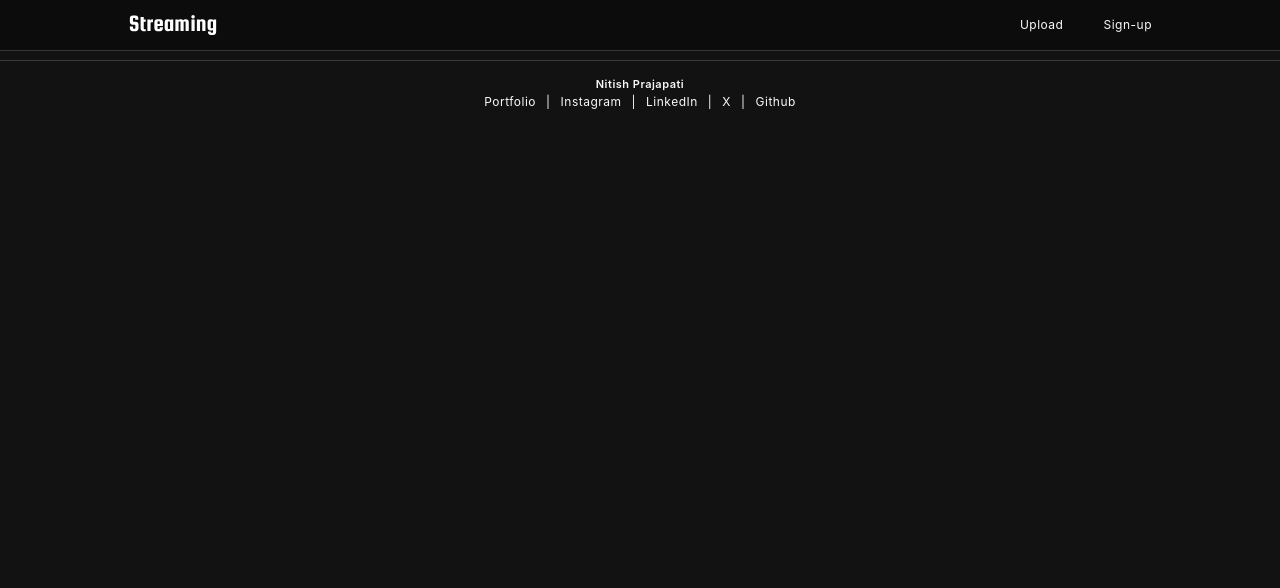
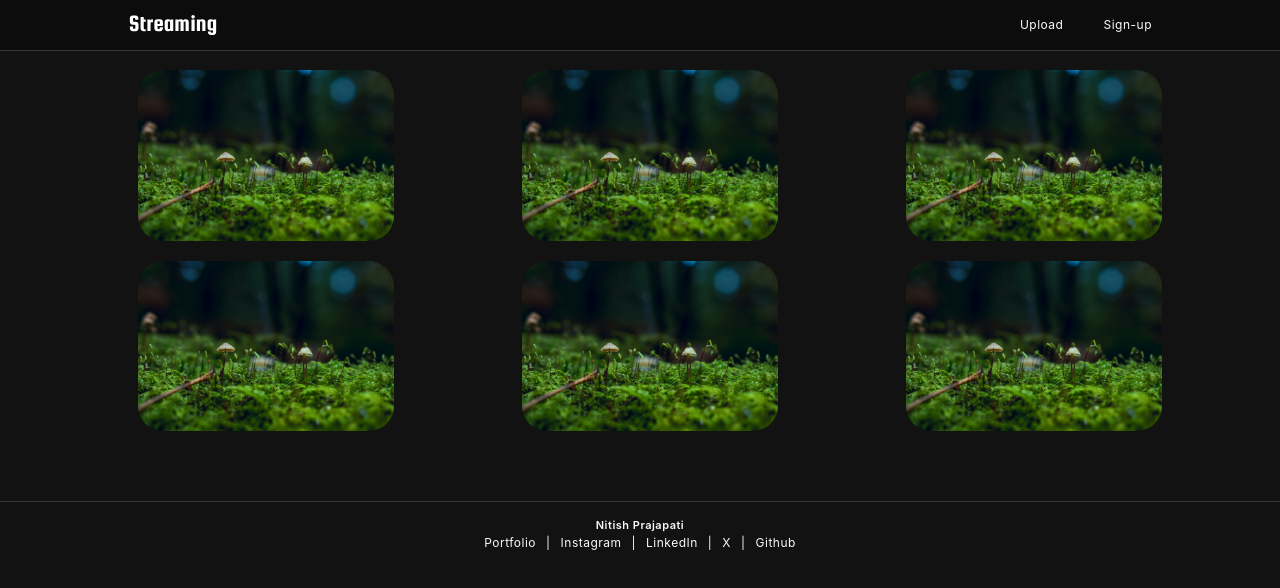
Before and after one commit to PrajapatiNitish/streaming, a React (Vite) app in the folder client/: page / in a window 1280 px wide. Shown: the top 588 px of the page. Built offline with nearby package versions, Linux system fonts and the light colour scheme.

Commit message:
Started design banner

```diff
--- a/client/src/App.jsx
+++ b/client/src/App.jsx
@@ -1,5 +1,5 @@
 import Header from "./layout/header/Header.jsx"
-import Main from "./pages/upload/Upload.jsx"
+import Main from "./pages/getVideos/GetVideos.jsx"
 import Footer from "./layout/footer/Footer.jsx"
 
 export default function App() {
--- /dev/null
+++ b/client/src/components/banner/Banner.jsx
@@ -0,0 +1,9 @@
+import bannerstyle from './Banner.module.css'
+
+export default function Banner() {
+  return (
+    <div id={bannerstyle.banner_container}>
+      <img src="./test-banner.jpg" alt="" />
+    </div>
+  )
+}
--- /dev/null
+++ b/client/src/components/banner/Banner.module.css
@@ -0,0 +1,9 @@
+#banner_container {
+    width: var(--container-width);
+    border-radius: var(--border-radius);
+
+    overflow: hidden;
+    background-size:cover;
+
+    margin: 10px;
+}
--- a/client/src/layout/footer/Footer.module.css
+++ b/client/src/layout/footer/Footer.module.css
@@ -1,5 +1,5 @@
 #globalfooter {
-    width: 100%;
+    width: var(--container-width);
 
     justify-items: center;
 
--- a/client/src/layout/header/Header.module.css
+++ b/client/src/layout/header/Header.module.css
@@ -1,5 +1,5 @@
 #globalheader {
-    width: 100%;
+    width: var(--container-width);
     height: max-content;
 
     background: rgba(0, 0, 0, 0.281);
@@ -18,7 +18,7 @@
 }
 
 #globalnav_content {
-    width: 100%;
+    width: var(--container-width);
 
     display: var(--display-flex);
     flex-direction:var(--direction-row);
--- /dev/null
+++ b/client/src/pages/getVideos/GetVideos.jsx
@@ -0,0 +1,19 @@
+import videosstyle from './GetVideos.module.css'
+import Banner from '../../components/banner/Banner.jsx'
+
+export default function GetVideos() {
+  const videos = [];
+
+  return (
+    <div id={videosstyle.videos_container}>
+      <div id={videosstyle.videos_subcontainer}>
+        <Banner />
+        <Banner />
+        <Banner />
+        <Banner />
+        <Banner />
+        <Banner />
+      </div>
+    </div>
+  );
+}
--- /dev/null
+++ b/client/src/pages/getVideos/GetVideos.module.css
@@ -0,0 +1,16 @@
+#videos_container {
+  width: var(--container-width);
+  justify-items: center;
+  margin: 5rem 0;
+}
+
+#videos_subcontainer {
+  width: var(--global-width);
+
+  justify-content: space-between;
+
+  display: var(--display-grid);
+  grid-template-columns: 25% 25% 25%;
+  grid-template-rows: auto;
+
+}
--- a/client/src/styles/variable.css
+++ b/client/src/styles/variable.css
@@ -17,7 +17,6 @@
   /* spaces */
   --gap: 40px;
   --val: 15px 0;
-
-  /* sizes */
+  --container-width:100%;
   --global-width: 80%;
 }
```
Also changed, not shown: client/src/components/navlink/Navlink.jsx (deleted, +0 -8 lines), client/public/test-banner.jpg (added).
